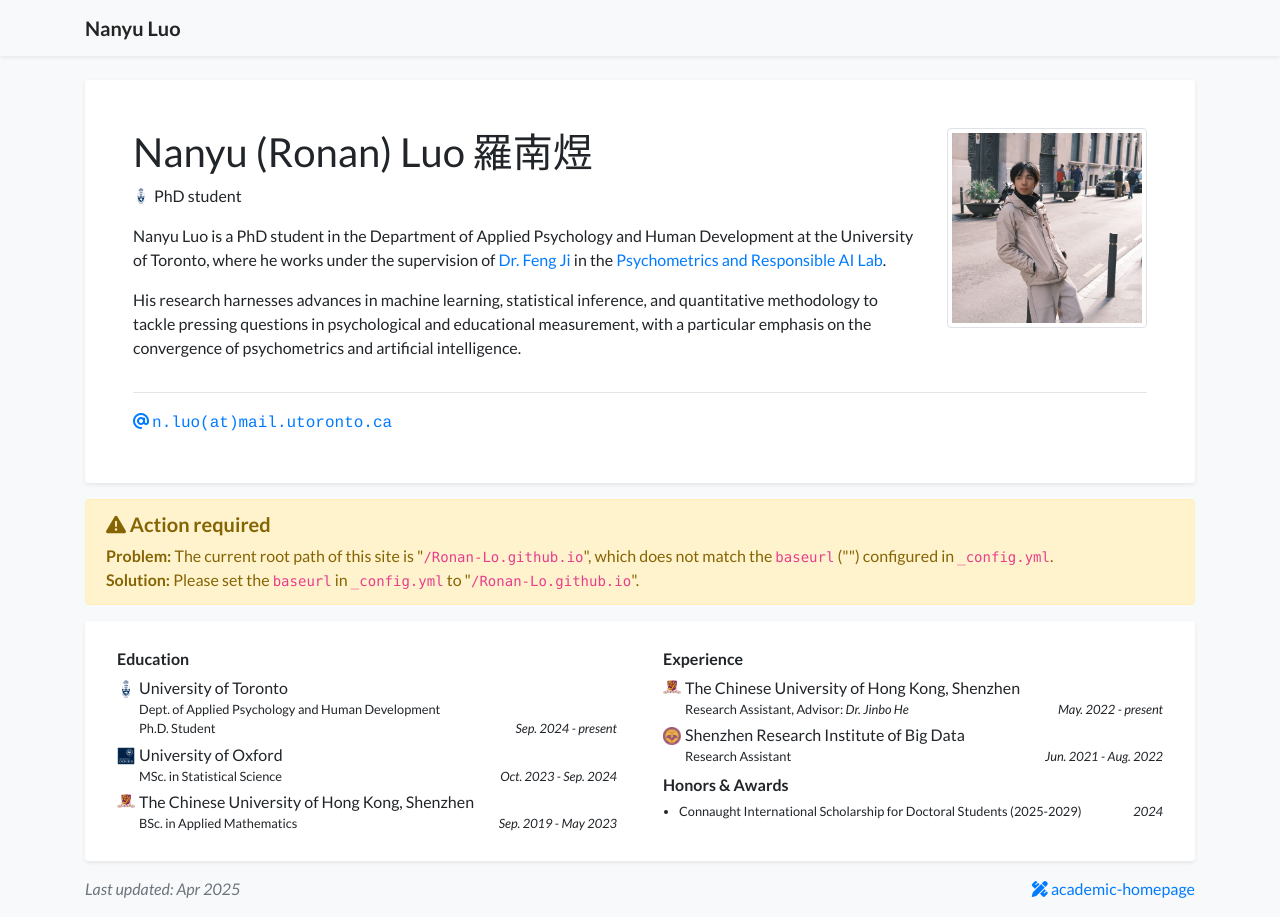
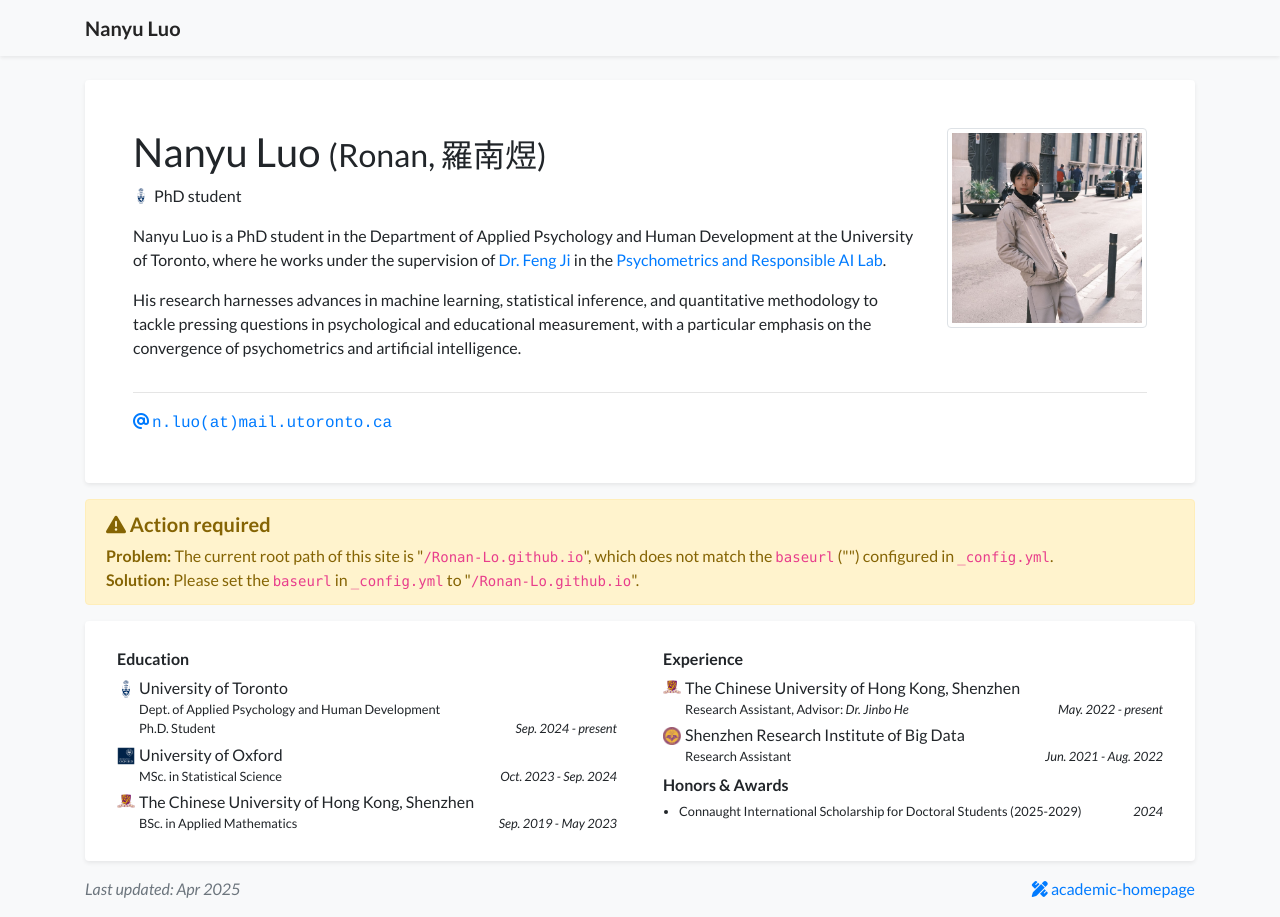
Before and after one commit to Ronan-Lo/Ronan-Lo.github.io, a Jekyll site: the page built from index.html, in a window 1280 px wide. Built offline with Jekyll 4.4.1, drawn with Linux system fonts in a browser that asks for light colours; nearby versions of some CDN libraries; a style sheet for code colours, icons or effects is not loaded.

```diff
--- a/_data/profile.yml
+++ b/_data/profile.yml
@@ -1,5 +1,5 @@
-primary_name: "Nanyu (Ronan) Luo 羅南煜"
-secondary_name: ""
+primary_name: "Nanyu Luo"
+secondary_name: "(Ronan, 羅南煜)"
 navbar_name: "Nanyu Luo"
 
 positions:
```
